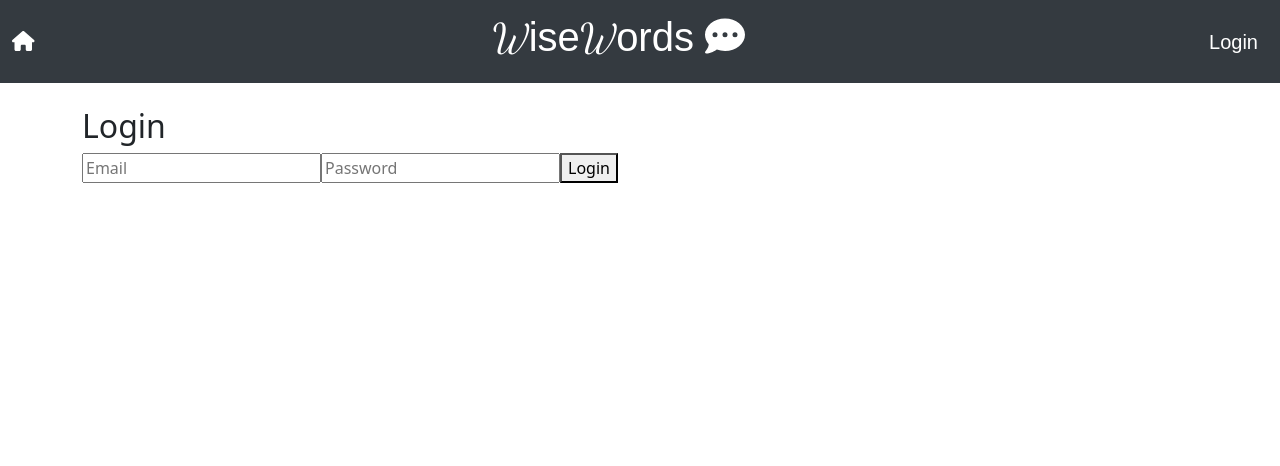
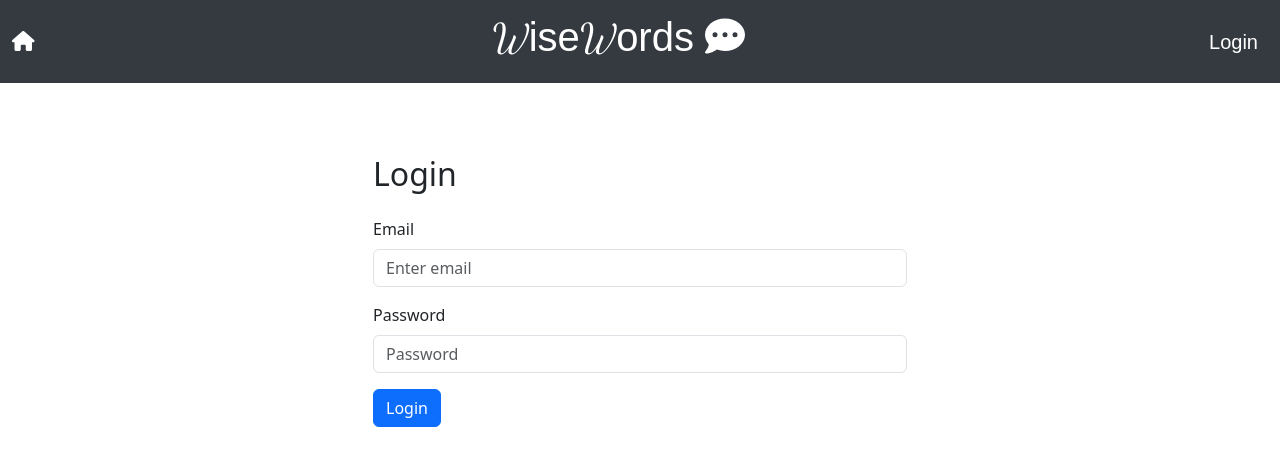
Before and after one commit to lambley/journal-frontend, a React (Create React App) app: page /login in a window 1280 px wide. Shown: the top 466 px of the page. Built offline with nearby package versions, Linux system fonts and the light colour scheme.

Commit message:
add basic login form style

```diff
--- a/src/Pages/LoginPage.tsx
+++ b/src/Pages/LoginPage.tsx
@@ -2,12 +2,13 @@
 import { useNavigate } from 'react-router-dom';
 import jwtDecode from 'jwt-decode';
 import { axiosInstance } from '../Api/Api';
+import { Form, Button, Container, Row, Col } from 'react-bootstrap';
 
 interface LoginPageProps {
   onLoginStatusChange: () => void;
 }
 
-export const LoginPage: React.FC<LoginPageProps> = ({onLoginStatusChange}) => {
+export const LoginPage: React.FC<LoginPageProps> = ({ onLoginStatusChange }) => {
   const [email, setEmail] = useState('');
   const [password, setPassword] = useState('');
   const navigate = useNavigate();
@@ -19,8 +20,8 @@
       const response = await axiosInstance.post('/login', {
         user: {
           email,
-          password
-        }
+          password,
+        },
       });
 
       const { user, token } = response.data;
@@ -34,31 +35,43 @@
       } else {
         console.log('Login failed:', Error);
       }
-
     } catch (error) {
       console.error('Login failed:', error);
-
     }
   };
 
   return (
-    <div>
-      <h2>Login</h2>
-      <form onSubmit={handleSubmit}>
-        <input
+    <Container className="mt-5">
+      <Row className="justify-content-center">
+        <Col xs={12} md={6}>
+          <h2 className="mb-4">Login</h2>
+          <Form onSubmit={handleSubmit}>
+            <Form.Group controlId="email">
+              <Form.Label>Email</Form.Label>
+              <Form.Control
                 type="email"
-          placeholder="Email"
+                placeholder="Enter email"
                 value={email}
                 onChange={(e) => setEmail(e.target.value)}
               />
-        <input
+            </Form.Group>
+
+            <Form.Group controlId="password" className='mt-3'>
+              <Form.Label>Password</Form.Label>
+              <Form.Control
                 type="password"
                 placeholder="Password"
                 value={password}
                 onChange={(e) => setPassword(e.target.value)}
               />
-        <button type="submit">Login</button>
-      </form>
-    </div>
+            </Form.Group>
+
+            <Button variant="primary" type="submit" className='mt-3'>
+              Login
+            </Button>
+          </Form>
+        </Col>
+      </Row>
+    </Container>
   );
 };
```
Lines whose indentation alone changed are shown as unchanged.
